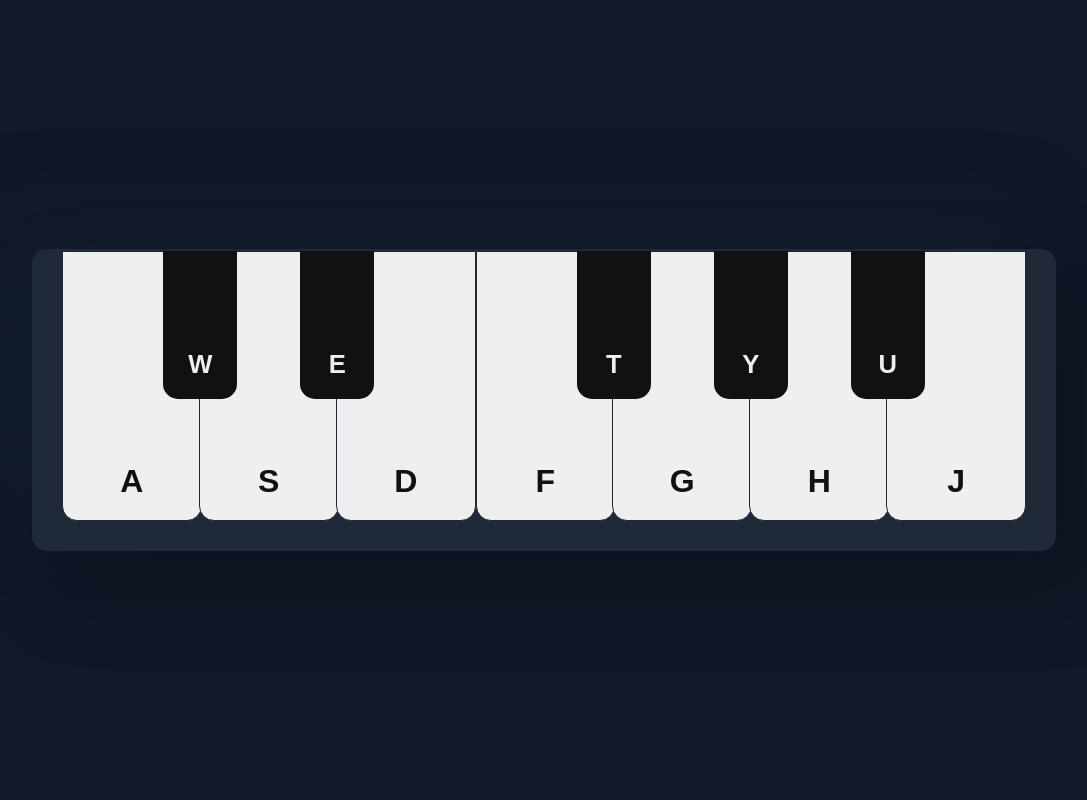
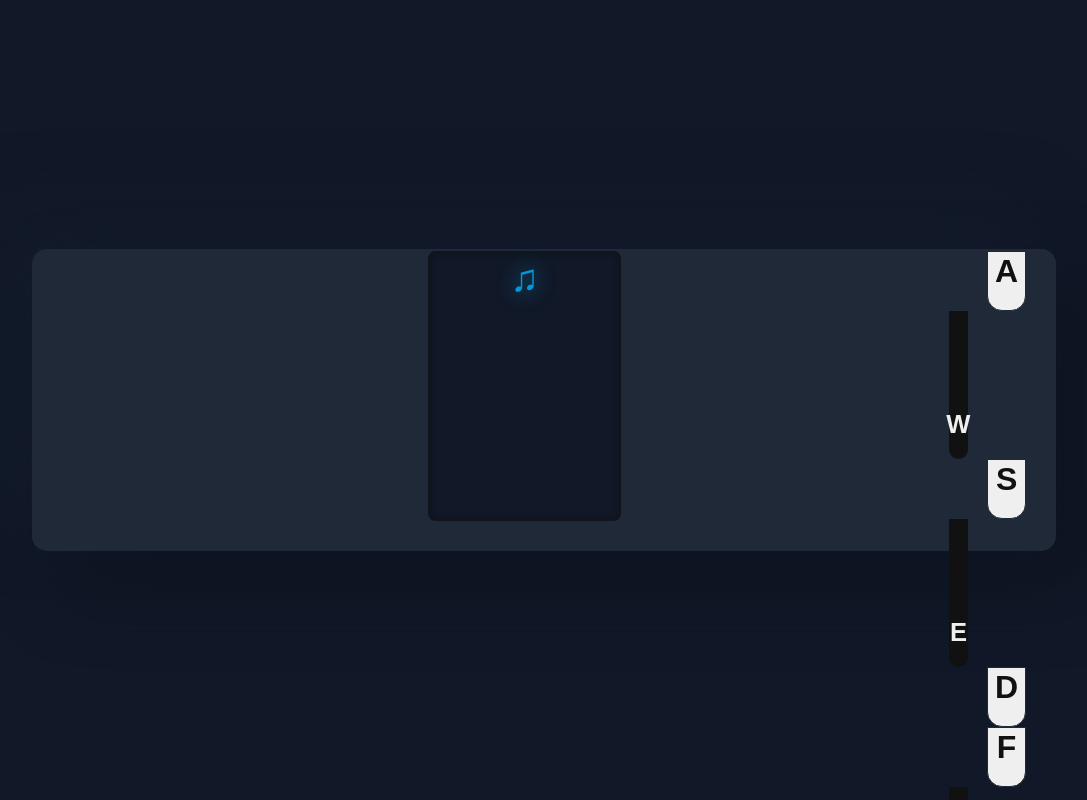
Before and after one commit to Guilherme-Silva0/piano, a React (Vite) app: page / in a window 1280 px wide. Both pictures are taken after a click on the button "Start Audio". Shown: the top 800 px of the page, without its empty margins (96-1183 px from the left). Built offline with nearby package versions, Linux system fonts and the light colour scheme.

Commit message:
importing panel

```diff
--- a/src/components/Piano/Piano.jsx
+++ b/src/components/Piano/Piano.jsx
@@ -1,9 +1,12 @@
 import PianoStyles from "./Piano.styles";
+import Panel from "../Panel";
 import Key from "./../Key";
 import SharpKey from "./../SharpKey";
 
-const Piano = ({ playNote }) => (
+const Piano = ({ playNote, pressedKey }) => (
   <PianoStyles>
+    <Panel>{pressedKey !== "" ? pressedKey : "♫"}</Panel>
+    <div className="keys-container">
       <Key dataNote="Do" onClick={(e) => playNote(e.target.dataset.note)}>
         A
       </Key>
@@ -28,7 +31,10 @@ const Piano = ({ playNote }) => (
       <Key dataNote="Sol" onClick={(e) => playNote(e.target.dataset.note)}>
         G
       </Key>
-    <SharpKey dataNote="Sol#" onClick={(e) => playNote(e.target.dataset.note)}>
+      <SharpKey
+        dataNote="Sol#"
+        onClick={(e) => playNote(e.target.dataset.note)}
+      >
         Y
       </SharpKey>
       <Key dataNote="La" onClick={(e) => playNote(e.target.dataset.note)}>
@@ -40,6 +46,7 @@ const Piano = ({ playNote }) => (
       <Key dataNote="Si" onClick={(e) => playNote(e.target.dataset.note)}>
         J
       </Key>
+    </div>
   </PianoStyles>
 );
 
```
Lines whose indentation alone changed are shown as unchanged.
